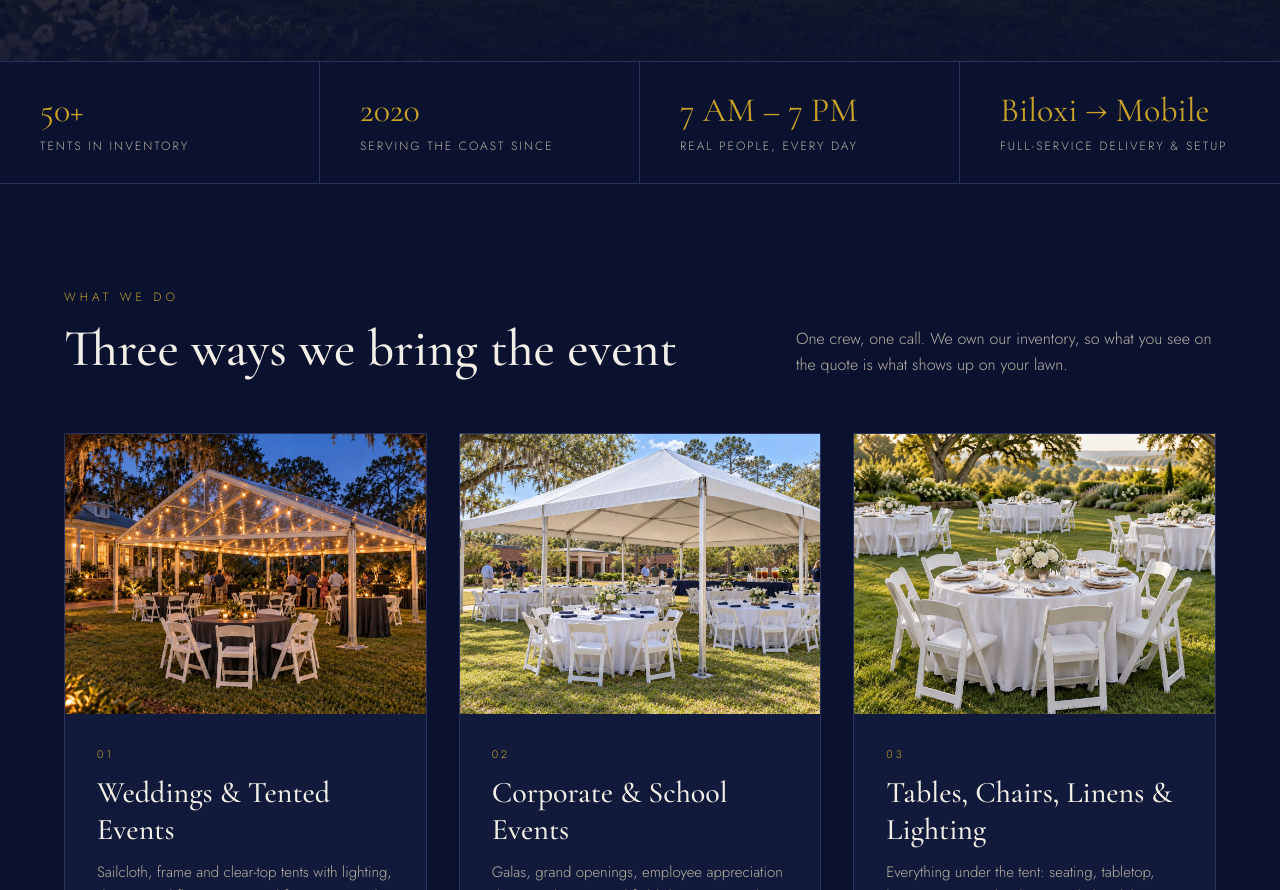
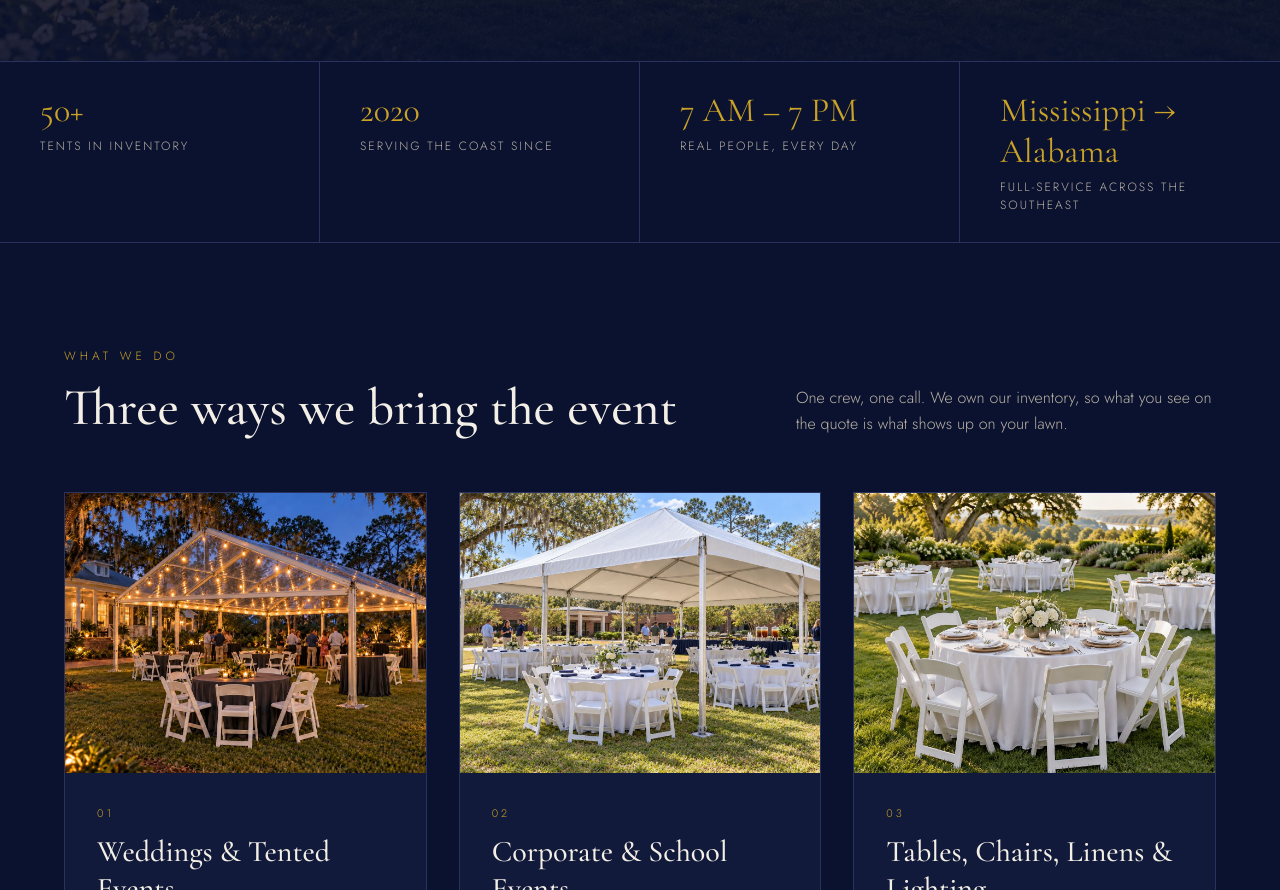
Before and after one commit to bobbybbh/bbh-premier-events-site, a plain HTML site: page index.html in a window 1280 px wide. Shown: the part 812-1702 px from the top of the page. Drawn offline with nearby package versions, Linux system fonts and the light colour scheme.

Commit message:
Home stats: Mississippi to Alabama, full-service across the Southeast

```diff
--- a/index.html
+++ b/index.html
@@ -51,7 +51,7 @@
   <div class="stat"><div class="num">50+</div><div class="label">TENTS IN INVENTORY</div></div>
   <div class="stat"><div class="num">2020</div><div class="label">SERVING THE COAST SINCE</div></div>
   <div class="stat"><div class="num">7 AM – 7 PM</div><div class="label">REAL PEOPLE, EVERY DAY</div></div>
-  <div class="stat"><div class="num">Biloxi → Mobile</div><div class="label">FULL-SERVICE DELIVERY &amp; SETUP</div></div>
+  <div class="stat"><div class="num">Mississippi → Alabama</div><div class="label">FULL-SERVICE ACROSS THE SOUTHEAST</div></div>
 </section>
 
 <section class="section stack" style="gap:56px">
```
